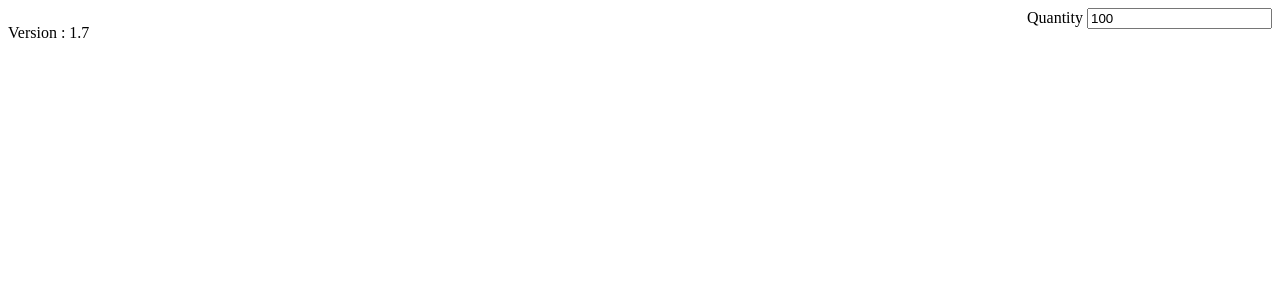
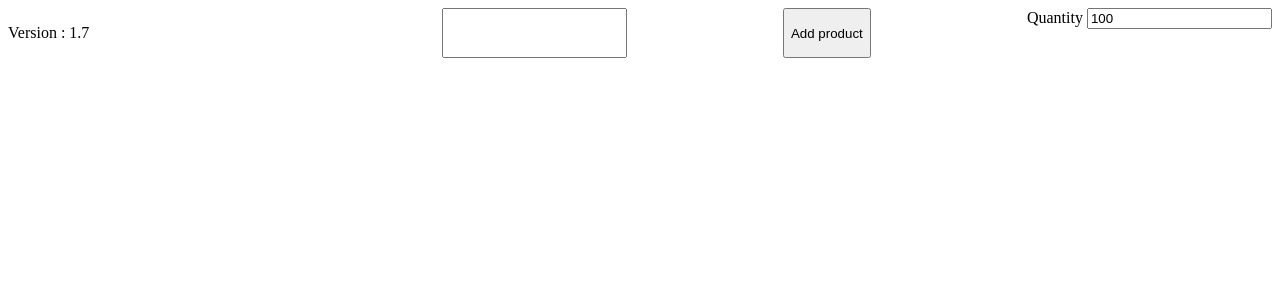
Before and after one commit to iliasse-e/angular-review, an Angular app: page / in a window 1280 px wide. Shown: the top 300 px of the page. Built offline with nearby package versions, Linux system fonts and the light colour scheme.

Commit message:
add service

```diff
--- a/src/app/app.component.ts
+++ b/src/app/app.component.ts
@@ -1,6 +1,7 @@
 import { Component, inject, Injectable, signal } from '@angular/core';
 import { APP_VERSION } from './app.config';
 import { QuantityInputComponent } from './quantity-input/quantity-input.component';
+import { ProductService } from './product.service';
 
 @Injectable()
 export class LocalService {
@@ -11,6 +12,15 @@ export class LocalService {
   selector: 'app-root',
   template: `
   <p>Version : {{version()}}</p>
+
+  <ul>
+    @for (item of productService.products(); track $index) {
+      <li>{{item}} <span (click)="productService.delete($index)" style="color: red;">delete</span></li>
+    }
+  </ul>
+  <input type="text" #productInput>
+  <button (click)="productService.add(productInput.value)">Add product</button>
+
   <quantity-input />
   `,
   styleUrl: './app.component.css',
@@ -20,4 +30,6 @@ export class LocalService {
 export class AppComponent {
   #versionService = inject(APP_VERSION)
   version = signal(this.#versionService)
+
+  productService = inject(ProductService);
 }
--- /dev/null
+++ b/src/app/product.service.ts
@@ -0,0 +1,14 @@
+import { Injectable, signal } from "@angular/core";
+
+@Injectable({providedIn: "root"})
+export class ProductService {
+    products = signal<string[]>([]);
+
+    add(product: string) {
+        this.products.update(products => [...products, product]);
+    }
+
+    delete(index: number) {
+        this.products.update(products => products.filter(product => products.indexOf(product) != index));
+    }
+}
```
